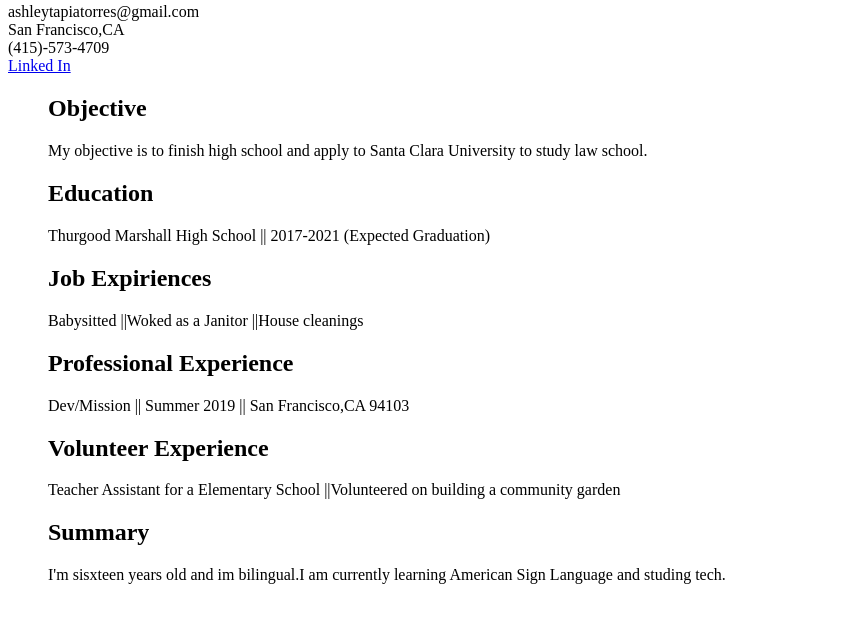
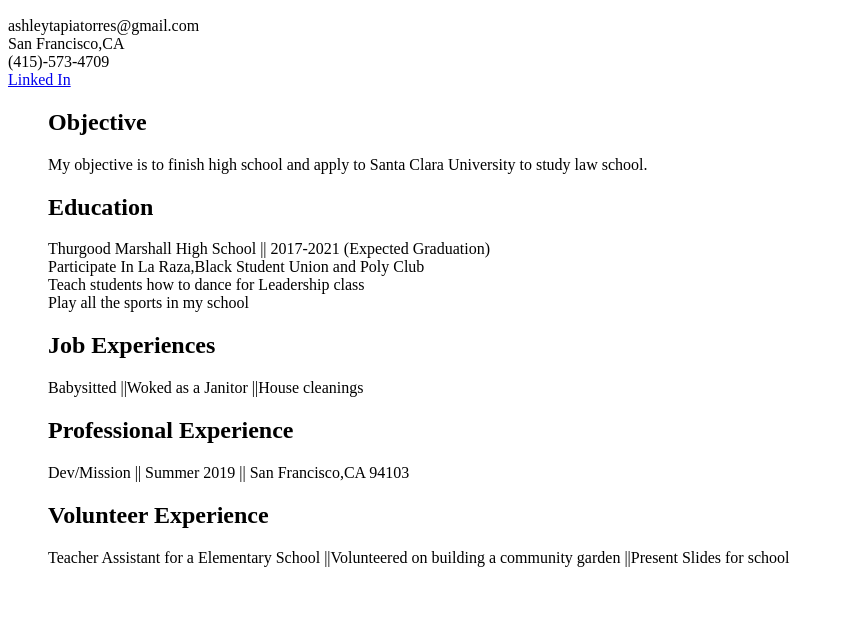
Before and after one commit to astapia/myResume, a plain HTML site: page index.html in a window 1280 px wide. Shown: the part 110-732 px from the top of the page, without its empty margins (0-844 px from the left). Drawn offline with Linux system fonts and the light colour scheme.

Commit message:
First resume
Things about myslef.Work,expiriences,objective

```diff
--- a/index.html
+++ b/index.html
@@ -1,5 +1,9 @@
-<header>
-</header>
+<!DOCTYPE html>
+<html>
+    <head>
+        <link rel="stylesheets" href="main.css">
+    </head>
+
     <h1>Ashley Tapia</h1>
     <h2 class="purple">Personal Information</h2>
     <dl>
@@ -8,19 +12,33 @@
         <dt>(415)-573-4709</dt>
         <dt><a href="www.linkedin.com/in/ashley-tapia-03">Linked In</a></dt>
     </dl>
+
     <ul>
         <h2>Objective</h2>
         <dt>My objective is to finish high school and apply to Santa Clara University to study law school.</dt>
-<h2 class"green">Education</h2>
+
+        <h2 class="green">Education</h2>
+        <dl>
             <dt>Thurgood Marshall High School || 2017-2021 (Expected Graduation) </dt>
-<h2>Job Expiriences </h2>
+            <dt>Participate In La Raza,Black Student Union and Poly Club</dt>
+            <dt>Teach students how to dance for Leadership class</dt>
+            <dt>Play all the sports in my school</dt>
+        </dl>
+
+        <h2>Job Experiences </h2>
+        <dl>
             <dt>Babysitted ||Woked as a Janitor ||House cleanings </dt>
             <dt> </dt>
             <dt> </dt>
+        </dl>
+
         <h2 class="purple">Professional Experience</h2>
+        <dl>
             <dt>Dev/Mission || Summer 2019 || San Francisco,CA 94103</dt>
+        </dl>
+
         <h2 class="blue">Volunteer Experience</h2>
-<dt>Teacher Assistant for a Elementary School ||Volunteered on building a community garden</dt>
-
-<h2 class="red">Summary</h2>
-<dt>I'm sisxteen years old and im bilingual.I am currently learning American Sign Language and studing tech.   </dt>
+        <dl>
+            <dt>Teacher Assistant for a Elementary School ||Volunteered on building a community garden ||Present Slides for school </dt>
+        </dl>
+</html>
```
Also changed, not shown: main.css (+7 -0 lines). Lines whose indentation alone changed are shown as unchanged.
